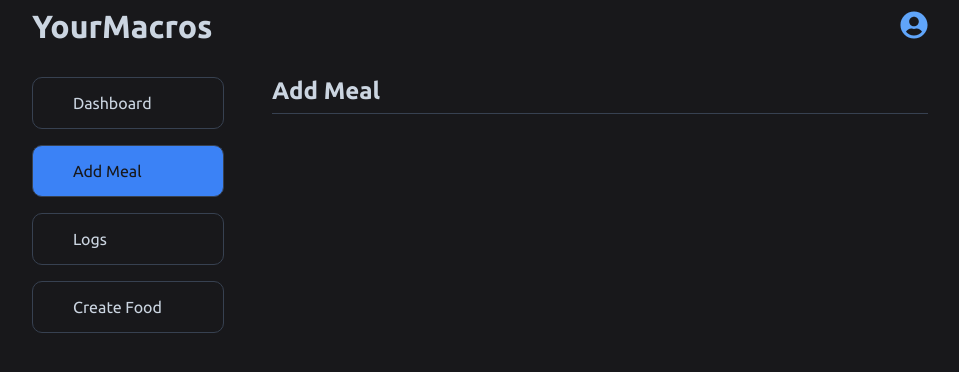
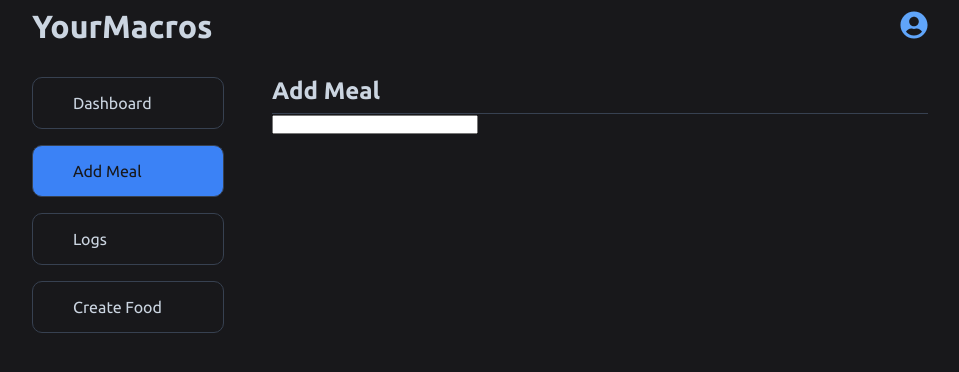
Before and after one commit to jonmico/your-macros, a React (Vite) app in the folder client/: page /add-meal in a window 1280 px wide. Shown: the top 372 px of the page, without its empty margins (160-1119 px from the left). Built offline with nearby package versions, Linux system fonts and the light colour scheme; some icons are missing.

Commit message:
Search kind of works. For some reason, it only works by name and not by brand, even though search is enabled for both?

```diff
--- /dev/null
+++ b/client/src/components/search/search.tsx
@@ -0,0 +1,27 @@
+import { useState } from 'react';
+
+import { getFoodByText } from '../../services/food-api';
+
+export default function Search() {
+  const [searchInput, setSearchInput] = useState('');
+
+  async function handleSubmit(evt: React.FormEvent<HTMLFormElement>) {
+    evt.preventDefault();
+    console.log(searchInput);
+
+    const data = await getFoodByText(searchInput);
+    console.log(data);
+  }
+
+  return (
+    <search>
+      <form onSubmit={handleSubmit}>
+        <input
+          type='text'
+          value={searchInput}
+          onChange={(evt) => setSearchInput(evt.target.value)}
+        />
+      </form>
+    </search>
+  );
+}
--- a/client/src/pages/add-meal/add-meal.tsx
+++ b/client/src/pages/add-meal/add-meal.tsx
@@ -1,9 +1,11 @@
+import Search from '../../components/search/search';
 import { StyledH2BottomBorder } from '../../components/styled-header/styled-header.styled';
 
 export default function AddMeal() {
   return (
     <div>
       <StyledH2BottomBorder>Add Meal</StyledH2BottomBorder>
+      <Search />
     </div>
   );
 }
--- a/client/src/services/food-api.ts
+++ b/client/src/services/food-api.ts
@@ -21,7 +21,7 @@ export async function getFoods() {
 }
 
 export async function getFoodByText(text: string) {
-  const res = await fetch(`/api/foods/search?=${text}`);
+  const res = await fetch(`/api/foods/search?name=${text}`);
   const data = await res.json();
 
   return data;
```
Also changed, not shown: client/src/components/search/search.styled.tsx (added), 1 other file (tests, documents, lock files or other folders).
